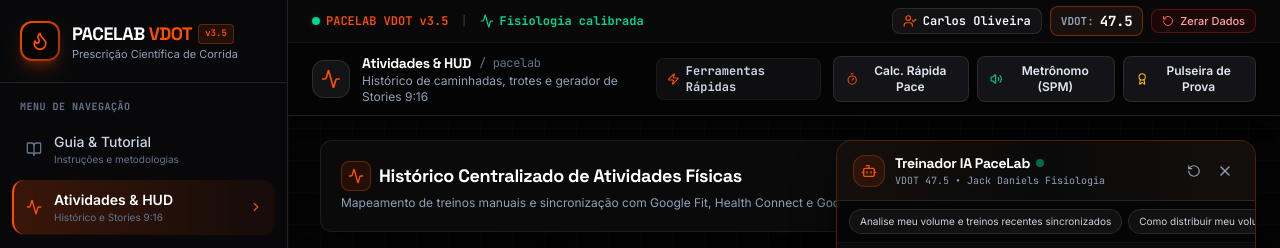
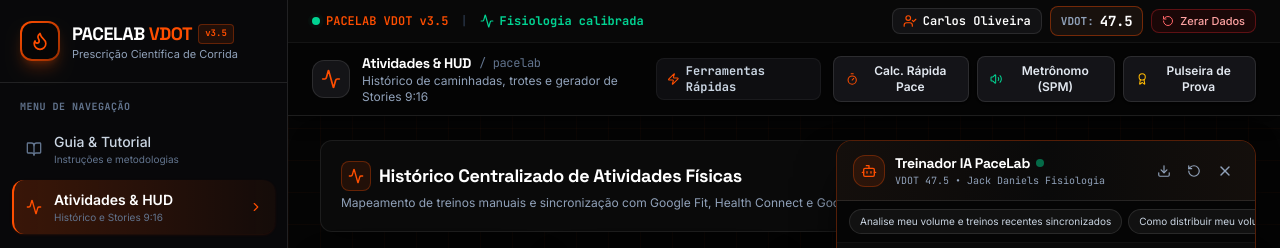
Before and after one commit to jotapelessa/runningPro, a React (Vite) app: page / in a window 1280 px wide. Both pictures are taken after a click on the button "Falar com o Treinador IA". Shown: the top 248 px of the page. Built offline with nearby package versions, Linux system fonts and the light colour scheme; no server answers; a web font is replaced by a local one.

Commit message:
feat(coach): persistência do chat no localStorage e exportação da prescrição em Markdown

```diff
--- a/src/components/CoachChat.tsx
+++ b/src/components/CoachChat.tsx
@@ -9,7 +9,8 @@
   Flame,
   HeartHandshake,
   Activity,
-  AlertCircle
+  AlertCircle,
+  Download
 } from 'lucide-react';
 import { ChatMessage, RunnerState, UserActivity } from '../types';
 
@@ -22,19 +23,55 @@
   const [isOpen, setIsOpen] = useState(false);
   const isTransitionUser = runnerState.level === 'sedentary_transition' || runnerState.activityProfile === 'sedentary';
 
-  const [messages, setMessages] = useState<ChatMessage[]>([
-    {
-      id: 'welcome-msg',
-      role: 'assistant',
-      text: isTransitionUser
-        ? `👋 Olá, **${runnerState.name}**! Eu sou seu **Treinador IA PaceLab (Fisiologista de Transição)**.\n\nIdentifiquei que você está na **Fase de Adaptação Musculoesquelética** (método Caminha-Corre). Minha prioridade com você é **proteger seus tendões e articulações** e garantir que você evolua sem canelite e sem esgotamento.\n\nComo posso te orientar sobre seu trote leve, respiração ou dores hoje?`
-        : `👋 Olá, **${runnerState.name}**! Eu sou seu **Treinador IA PaceLab VDOT**.\n\nEstou calibrado com seu VDOT atual de **${runnerState.currentVdot.toFixed(1)}**, volume de **${runnerState.weeklyVolume} km/sem** e acompanho suas atividades sincronizadas.\n\nComo posso ajudar você com suas zonas de ritmo, análise dos últimos treinos ou prevenção de lesões hoje?`,
-      timestamp: new Date().toLocaleTimeString([], { hour: '2-digit', minute: '2-digit' }),
+  const defaultWelcomeText = isTransitionUser
+    ? `👋 Olá, **${runnerState.name}**! Eu sou seu **Treinador IA PaceLab (Fisiologista de Transição)**.\n\nIdentifiquei que você está na **Fase de Adaptação Musculoesquelética** (método Caminha-Corre). Minha prioridade com você é **proteger seus tendões e articulações** e garantir que você evolua sem canelite e sem esgotamento.\n\nComo posso te orientar sobre seu trote leve, respiração ou dores hoje?`
+    : `👋 Olá, **${runnerState.name}**! Eu sou seu **Treinador IA PaceLab VDOT**.\n\nEstou calibrado com seu VDOT atual de **${runnerState.currentVdot.toFixed(1)}**, volume de **${runnerState.weeklyVolume} km/sem** e acompanho suas atividades sincronizadas.\n\nComo posso ajudar você com suas zonas de ritmo, análise dos últimos treinos ou prevenção de lesões hoje?`;
+
+  const [messages, setMessages] = useState<ChatMessage[]>(() => {
+    try {
+      const saved = localStorage.getItem('pacelab_coach_history');
+      if (saved) {
+        const parsed = JSON.parse(saved);
+        if (Array.isArray(parsed) && parsed.length > 0) return parsed;
+      }
+    } catch {
+      // fallback
     }
-  ]);
+    return [
+      {
+        id: 'welcome-msg',
+        role: 'assistant',
+        text: defaultWelcomeText,
+        timestamp: new Date().toLocaleTimeString([], { hour: '2-digit', minute: '2-digit' }),
+      }
+    ];
+  });
+
   const [inputText, setInputText] = useState('');
   const [loading, setLoading] = useState(false);
   const messagesEndRef = useRef<HTMLDivElement>(null);
+
+  // Persist messages in localStorage
+  useEffect(() => {
+    try {
+      localStorage.setItem('pacelab_coach_history', JSON.stringify(messages));
+    } catch {
+      // ignore storage errors
+    }
+  }, [messages]);
+
+  // Export prescription / conversation to Markdown
+  const handleExportMarkdown = () => {
+    const header = `# Prescrição & Diálogo - Treinador IA PaceLab VDOT\n**Atleta:** ${runnerState.name} | **VDOT:** ${runnerState.currentVdot.toFixed(1)} | **Data:** ${new Date().toLocaleDateString('pt-BR')}\n\n---\n\n`;
+    const body = messages.map(m => `### ${m.role === 'assistant' ? '🤖 Treinador IA' : '🏃 ' + (runnerState.name || 'Atleta')} (${m.timestamp})\n${m.text}\n`).join('\n');
+    const blob = new Blob([header + body], { type: 'text/markdown;charset=utf-8' });
+    const url = URL.createObjectURL(blob);
+    const a = document.createElement('a');
+    a.href = url;
+    a.download = `pacelab-orientacao-${runnerState.name.toLowerCase().replace(/\s+/g, '-')}-${new Date().toISOString().split('T')[0]}.md`;
+    a.click();
+    URL.revokeObjectURL(a.href);
+  };
 
   const quickChips = isTransitionUser ? [
     'Analise meus treinos recentes sincronizados',
@@ -205,6 +242,7 @@
   };
 
   const handleReset = () => {
+    localStorage.removeItem('pacelab_coach_history');
     setMessages([
       {
         id: `welcome-${Date.now()}`,
@@ -256,17 +294,25 @@
 
             <div className="flex items-center gap-1">
               <button
+                id="btn-export-coach-chat"
+                onClick={handleExportMarkdown}
+                title="Exportar orientação em Markdown"
+                className="p-1.5 rounded-lg text-slate-400 hover:text-[#FF4E00] hover:bg-white/5 transition-colors cursor-pointer"
+              >
+                <Download className="w-3.5 h-3.5" />
+              </button>
+              <button
                 id="btn-reset-coach-chat"
                 onClick={handleReset}
                 title="Reiniciar conversa"
-                className="p-1.5 rounded-lg text-slate-400 hover:text-white hover:bg-white/5 transition-colors"
+                className="p-1.5 rounded-lg text-slate-400 hover:text-white hover:bg-white/5 transition-colors cursor-pointer"
               >
                 <RotateCcw className="w-3.5 h-3.5" />
               </button>
               <button
                 id="btn-close-coach-chat"
                 onClick={() => setIsOpen(false)}
-                className="p-1.5 rounded-lg text-slate-400 hover:text-white hover:bg-white/5 transition-colors"
+                className="p-1.5 rounded-lg text-slate-400 hover:text-white hover:bg-white/5 transition-colors cursor-pointer"
               >
                 <X className="w-4 h-4" />
               </button>
```
